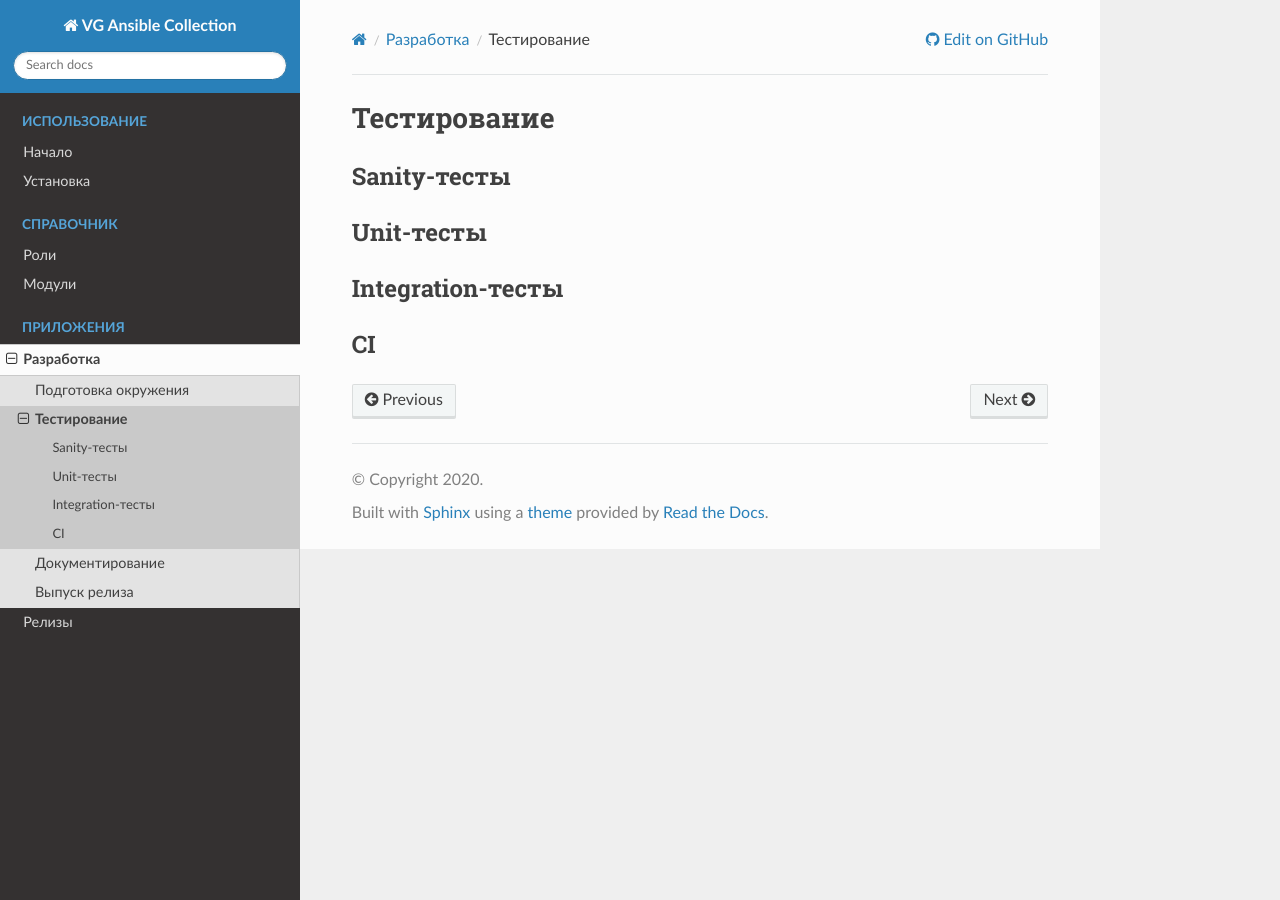
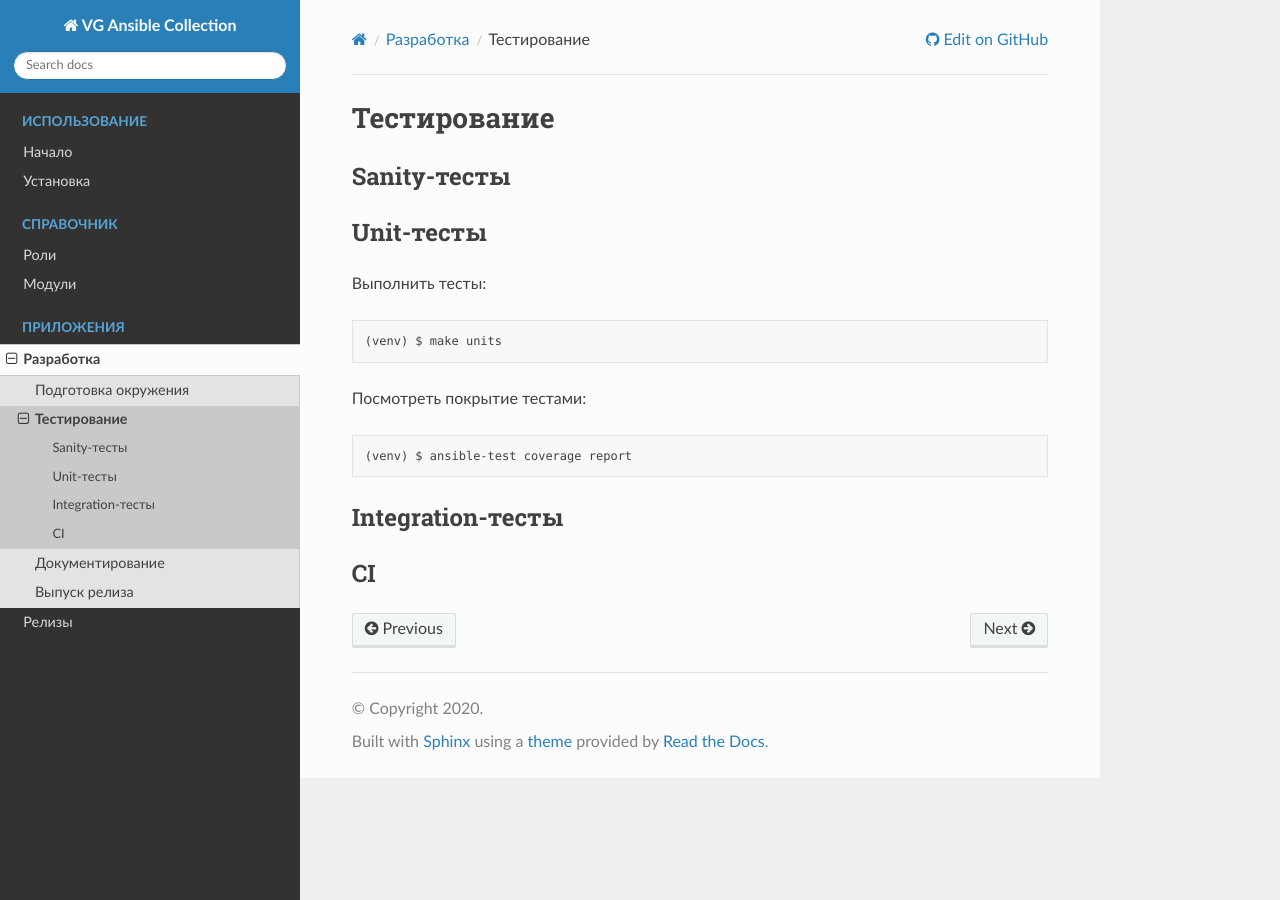
Before and after one commit to gurv/vg-ansible, a Sphinx documentation site: the page built from docs/source/development/testing.rst, in a window 1280 px wide. Built offline with Sphinx 7.4.7 and the Read the Docs theme 2.0.0, drawn with Linux system fonts in a browser that asks for light colours.

Commit message:
CI & units tests

```diff
--- a/docs/source/development/testing.rst
+++ b/docs/source/development/testing.rst
@@ -9,6 +9,13 @@ Sanity-тесты
 Unit-тесты
 ----------
 
+Выполнить тесты::
+
+   (venv) $ make units
+
+Посмотреть покрытие тестами::
+
+   (venv) $ ansible-test coverage report
 
 Integration-тесты
 -----------------
```
Also changed, not shown: .travis.yml, 4 other files.
